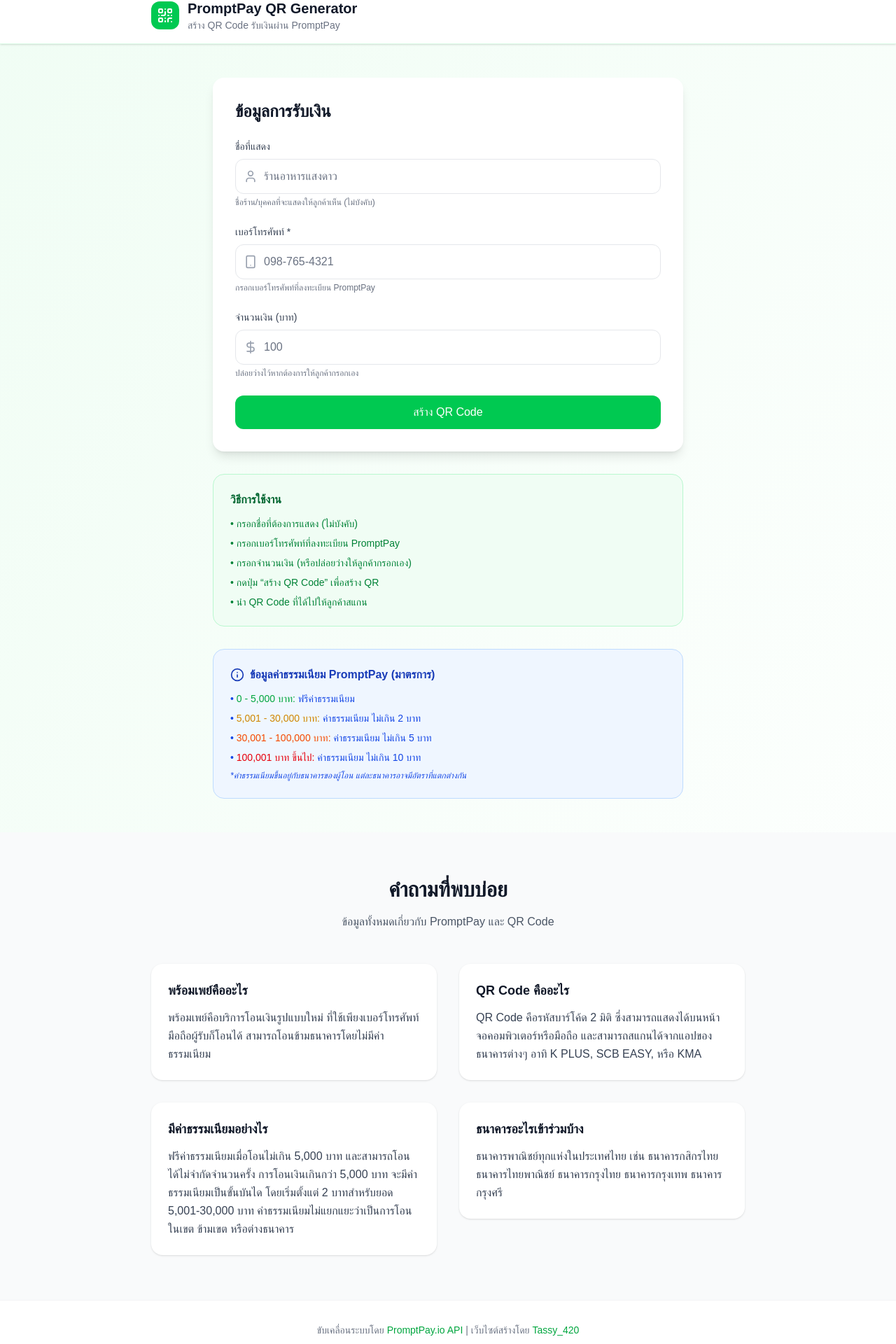
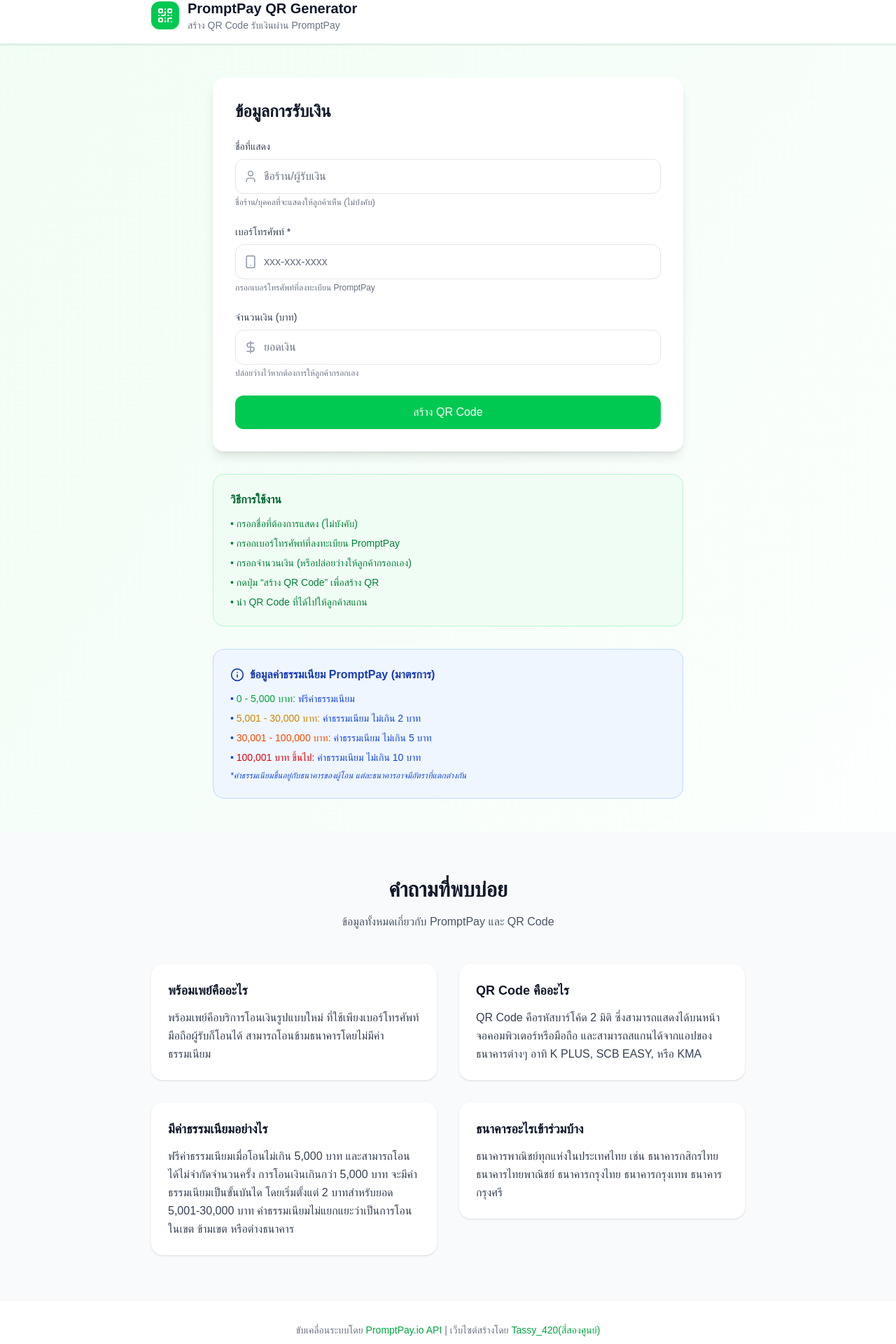
Before and after one commit to BeemKunG-02/promptpay-qr-generator, a Next.js app: page / in a window 1280 px wide. Shown: the part 18-1938 px from the top of the page at 70% size. Built offline with nearby package versions, Linux system fonts and the light colour scheme.

Commit message:
Update PromptPayQRGenerator.tsx

```diff
--- a/src/components/PromptPayQRGenerator.tsx
+++ b/src/components/PromptPayQRGenerator.tsx
@@ -513,7 +513,7 @@
                       type="text"
                       value={displayName}
                       onChange={(e) => setDisplayName(e.target.value)}
-                      placeholder="ร้านอาหารแสงดาว"
+                      placeholder="ชื่อร้าน/ผู้รับเงิน"
                       className="block w-full pl-10 pr-3 py-3 border border-gray-200 rounded-xl focus:ring-2 focus:ring-green-500 focus:border-transparent transition-all duration-200 text-gray-900 placeholder-gray-500"
                     />
                   </div>
@@ -533,7 +533,7 @@
                       type="tel"
                       value={phoneNumber}
                       onChange={(e) => setPhoneNumber(e.target.value)}
-                      placeholder="098-765-4321"
+                      placeholder="xxx-xxx-xxxx"
                       className="block w-full pl-10 pr-3 py-3 border border-gray-200 rounded-xl focus:ring-2 focus:ring-green-500 focus:border-transparent transition-all duration-200 text-gray-900 placeholder-gray-500"
                     />
                   </div>
@@ -553,7 +553,7 @@
                       type="number"
                       value={amount}
                       onChange={handleAmountChange}
-                      placeholder="100"
+                      placeholder="ยอดเงิน"
                       min="0"
                       step="0.01"
                       className="block w-full pl-10 pr-3 py-3 border border-gray-200 rounded-xl focus:ring-2 focus:ring-green-500 focus:border-transparent transition-all duration-200 text-gray-900 placeholder-gray-500"
@@ -705,7 +705,7 @@
                 PromptPay.io API
               </a>{' '}
               | เว็บไซต์สร้างโดย{' '}
-              <span className="text-green-600 font-medium">Tassy_420</span>
+              <span className="text-green-600 font-medium">Tassy_420(สี่สองศูนย์)</span>
             </p>
           </div>
         </div>
```
